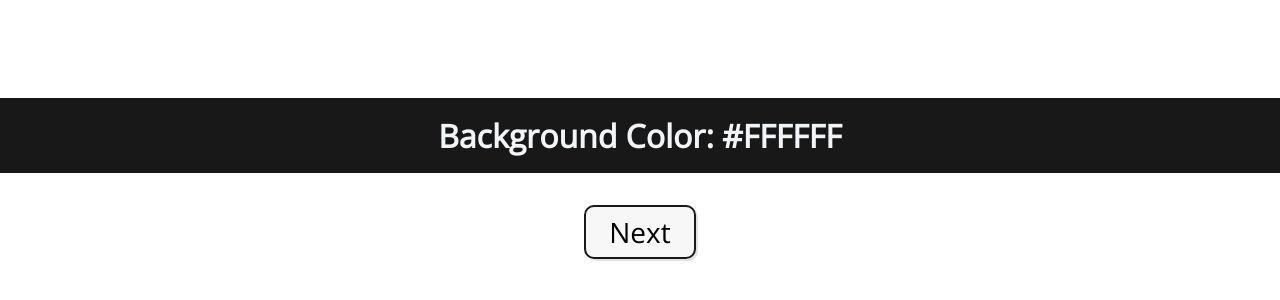
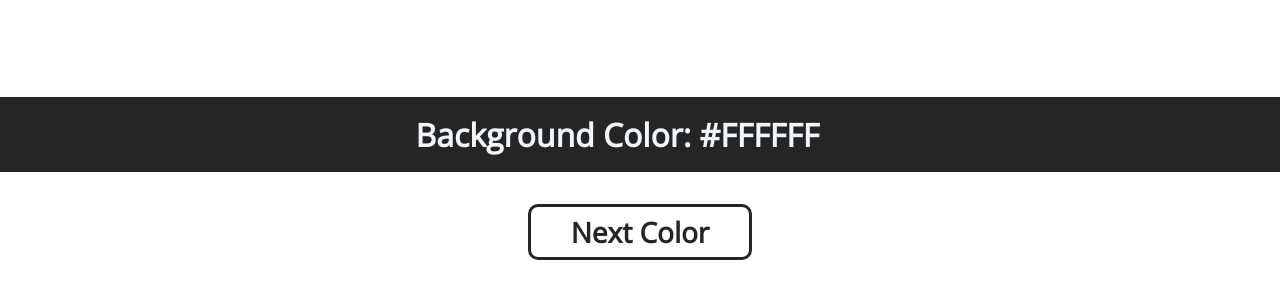
Before and after one commit to Lilholmen/background-color-randomizer, a plain HTML site: page index.html in a window 1280 px wide. Shown: the part 222-522 px from the top of the page. Drawn offline with nearby package versions, Linux system fonts and the light colour scheme.

Commit message:
final version of button design

```diff
--- a/css/main.css
+++ b/css/main.css
@@ -11,7 +11,11 @@ main {
   min-height: 100vh;
   display: grid;
   place-items: center;
-  min-width: 430px;
+  min-width: 480px;
+  user-select: none;
+  -moz-user-select: none;
+  -webkit-user-select: none;
+  -ms-user-select: none;
 }
 
 .container {
@@ -21,24 +25,40 @@ main {
 }
 
 .container__text {
-  background: #181818;
+  background: #252525;
   padding: 2vh;
   font-size: 2rem;
   color: #f1f5f8;
 }
 
+.container__color {
+  width: 165px;
+  display: inline-block;
+  text-align: left;
+  user-select: auto;
+  -moz-user-select: text;
+  -webkit-user-select: text;
+  -ms-user-select: text;
+}
+
 .container__btn {
   outline: none;
+  color: #252525;
   margin-top: 4vh;
   font-size: 1.75rem;
-  padding: 0.75vh;
+  font-weight: 900;
+  padding: 0.75vh 5vh;
   min-width: 7rem;
-  border: #181818 solid 2px;
-  box-shadow: rgba(100, 100, 100, 0.178) 2px 2px;
+  border: #252525 solid 3px;
   border-radius: 10px;
-  background: rgba(224, 224, 224, 0.25);
+  background: none;
+  transition: background 1s;
+}
+
+.container__btn:hover {
+  background: rgba(255, 255, 255, 0.25);
 }
 
 .container__btn:active {
-  box-shadow: none;
+  background: rgba(224, 224, 224, 0.75);
 }
--- a/index.html
+++ b/index.html
@@ -16,7 +16,7 @@
         <h2 class="container__text">
           Background Color: <span class="container__color">#FFFFFF</span>
         </h2>
-        <button class="container__btn" id="btn">Next</button>
+        <button class="container__btn" id="btn">Next Color</button>
       </div>
     </main>
 
--- a/js/main.js
+++ b/js/main.js
@@ -1,6 +1,6 @@
 'use strict';
 
-const hex = [0, 1, 2, 3, 4, 5, 6, 7, 8, 9, 0, 'A', 'B', 'C', 'D', 'E', 'F'];
+const hex = [0, 1, 2, 3, 4, 5, 6, 7, 8, 9, 'A', 'B', 'C', 'D', 'E', 'F'];
 const btn = document.getElementById('btn');
 const color = document.querySelector('.container__color');
 
```
